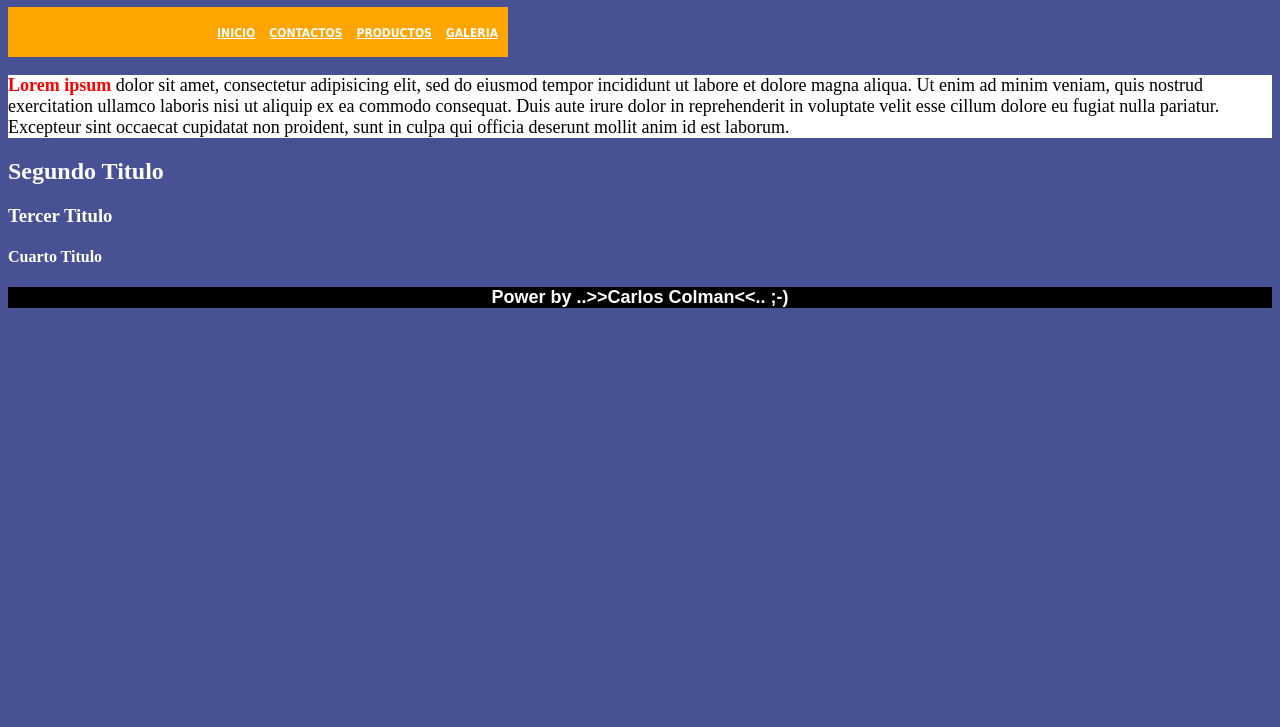
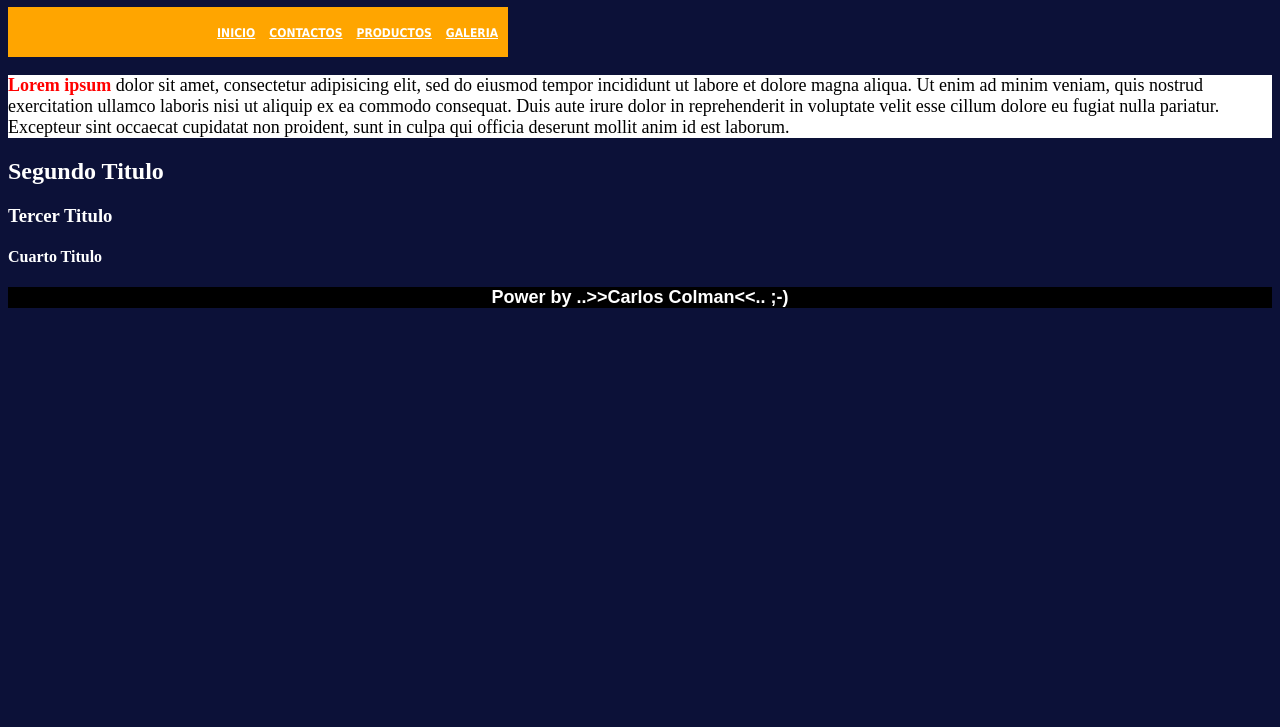
Before and after one commit to IngCarlosColman/clasesalgoritmica3, a plain HTML site: page index.html in a window 1280 px wide. Shown: the part 73-800 px from the top of the page. Drawn offline with Linux system fonts and the light colour scheme.

```diff
--- a/css/estilo.css
+++ b/css/estilo.css
@@ -1,5 +1,5 @@
 body{
-	background: #485194;
+	background: #0C1138;
 	color:white;
 }
 h1{
```
Also changed, not shown: 2 other files.
